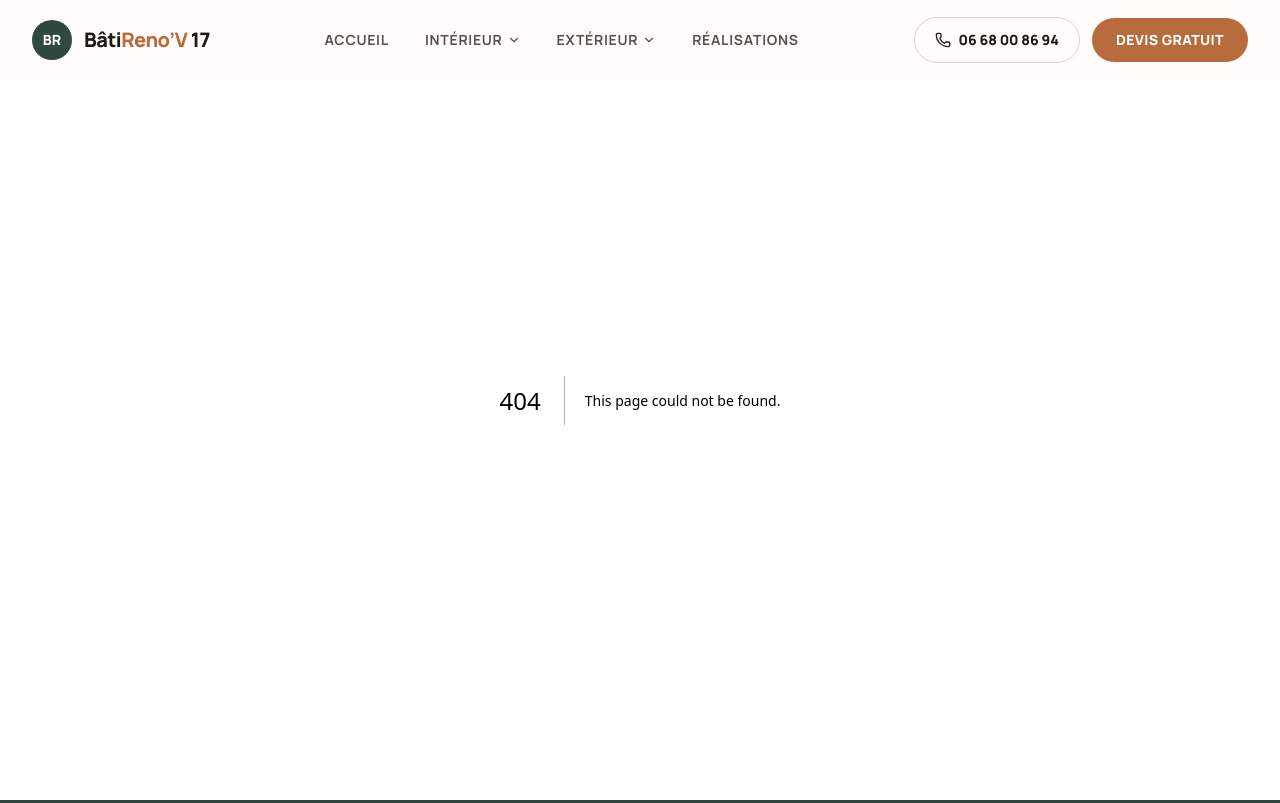
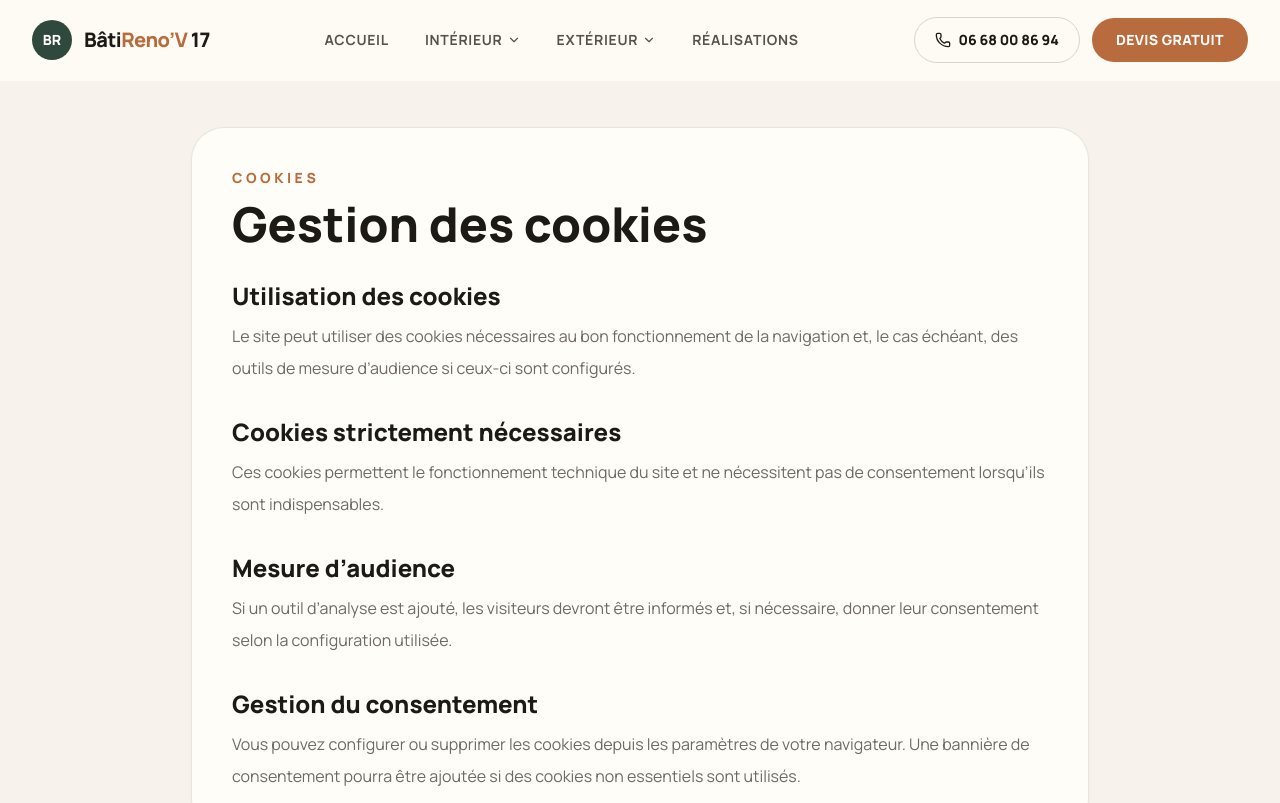
Before and after one commit to Virginie17/batirenov17, a Next.js app: page /cookies in a window 1280 px wide. Before the commit this address had no page. Shown: the top 803 px of the page. Built offline with nearby package versions, Linux system fonts and the light colour scheme.

Commit message:
Ajout page gestion cookies

```diff
--- /dev/null
+++ b/app/cookies/page.tsx
@@ -0,0 +1,21 @@
+export const metadata = {
+  title: "Gestion des cookies",
+  description: "Informations sur les cookies du site BâtiReno’V17.",
+};
+
+export default function CookiesPage() {
+  return (
+    <main className="min-h-screen bg-[#f7f3ec] px-4 pb-20 pt-32 text-[#1d1a16] sm:px-6 lg:px-8">
+      <section className="mx-auto max-w-4xl rounded-[2rem] bg-[#fffdf8] p-8 shadow-sm ring-1 ring-stone-200 sm:p-10">
+        <p className="mb-3 text-sm font-black uppercase tracking-[0.25em] text-[#b86b3c]">Cookies</p>
+        <h1 className="text-4xl font-black sm:text-5xl">Gestion des cookies</h1>
+        <div className="mt-8 space-y-8 leading-8 text-[#6f6a63]">
+          <section><h2 className="mb-2 text-2xl font-black text-[#1d1a16]">Utilisation des cookies</h2><p>Le site peut utiliser des cookies nécessaires au bon fonctionnement de la navigation et, le cas échéant, des outils de mesure d’audience si ceux-ci sont configurés.</p></section>
+          <section><h2 className="mb-2 text-2xl font-black text-[#1d1a16]">Cookies strictement nécessaires</h2><p>Ces cookies permettent le fonctionnement technique du site et ne nécessitent pas de consentement lorsqu’ils sont indispensables.</p></section>
+          <section><h2 className="mb-2 text-2xl font-black text-[#1d1a16]">Mesure d’audience</h2><p>Si un outil d’analyse est ajouté, les visiteurs devront être informés et, si nécessaire, donner leur consentement selon la configuration utilisée.</p></section>
+          <section><h2 className="mb-2 text-2xl font-black text-[#1d1a16]">Gestion du consentement</h2><p>Vous pouvez configurer ou supprimer les cookies depuis les paramètres de votre navigateur. Une bannière de consentement pourra être ajoutée si des cookies non essentiels sont utilisés.</p></section>
+        </div>
+      </section>
+    </main>
+  );
+}
```
